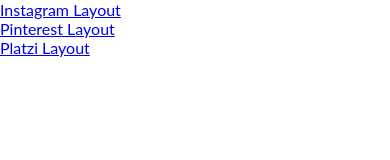
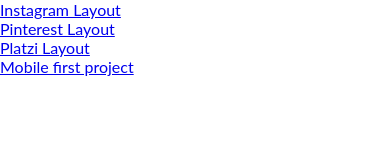
Before and after one commit to migueling2015/PLATZI-Web-Dev, a plain HTML site: page index.html in a window 390 px wide. Drawn offline with Linux system fonts and the light colour scheme; files that its build step writes are made by us from their sources.

Commit message:
Mobile first project: indexed

```diff
--- a/index.html
+++ b/index.html
@@ -12,5 +12,7 @@
     <a href="./pinterest-Layout/index.html">Pinterest Layout</a>
     <br>
     <a href="./platzi-Layout/index.html">Platzi Layout</a>
+    <br>
+    <a href="./mobile-first-course/index.html">Mobile first project</a>
 </body>
 </html>
```
